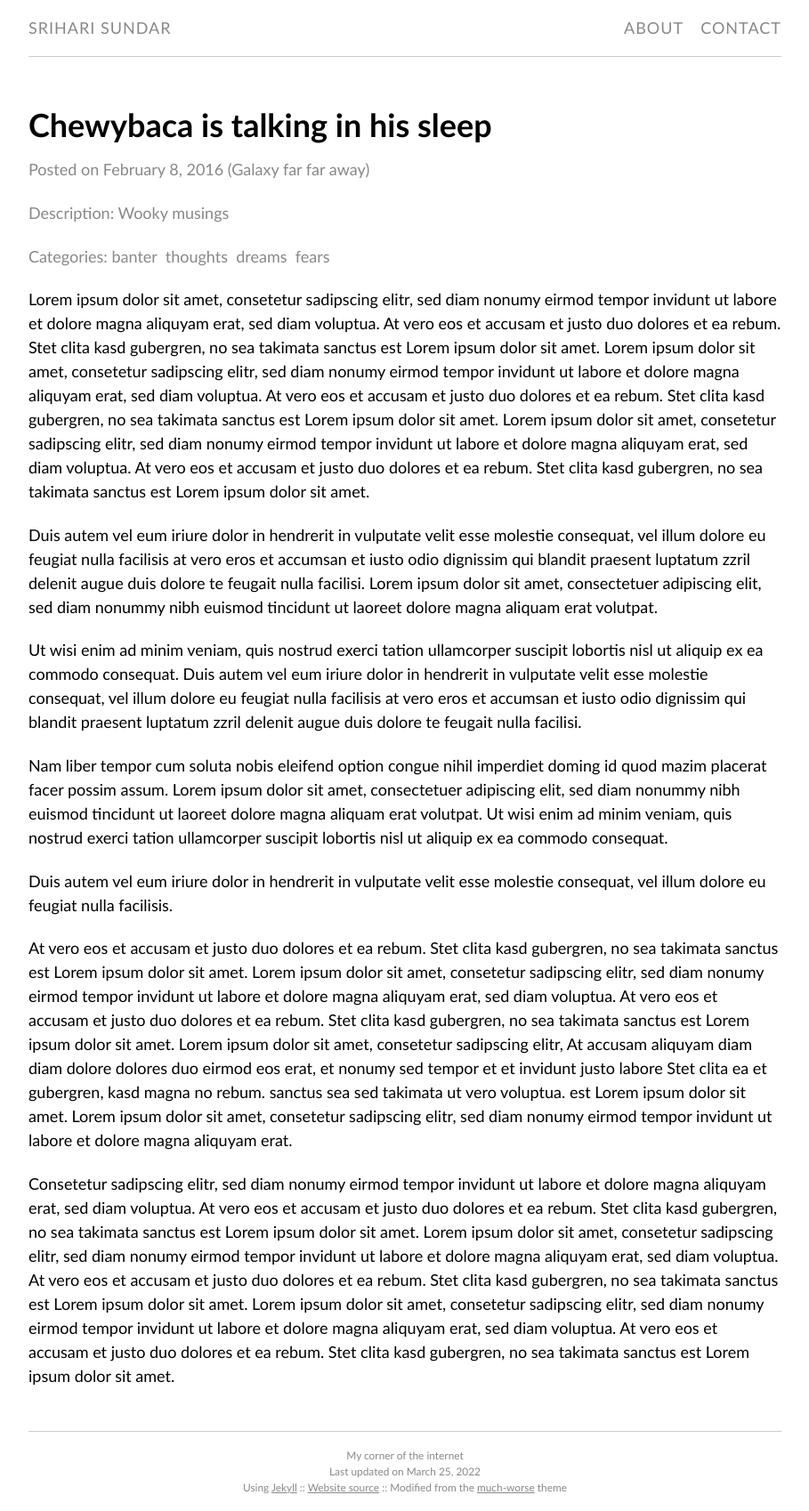
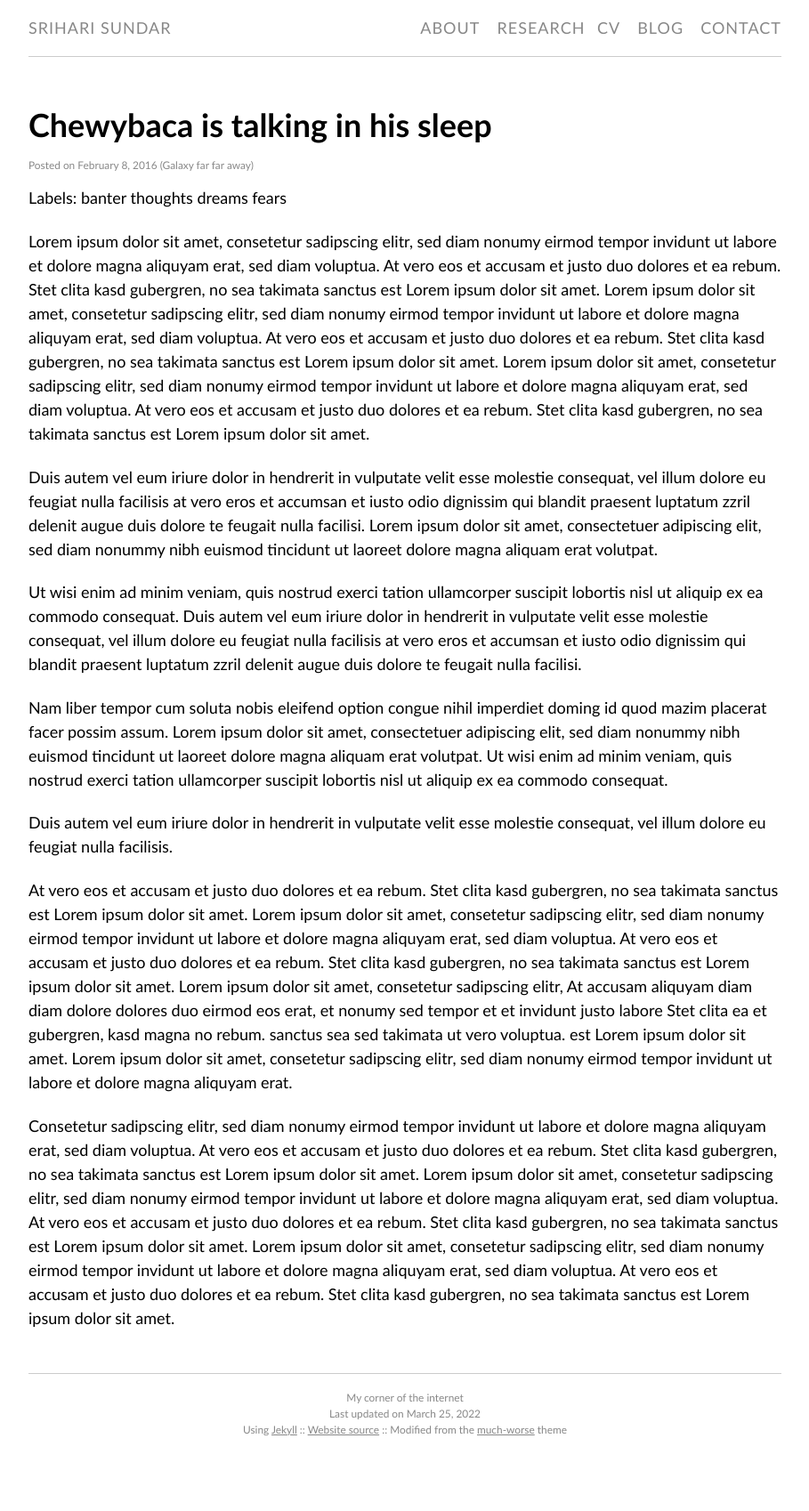
Before and after one commit to sriharisundar/sriharisundar.github.io, a Jekyll site: the page built from _posts/2016-02-08-Chewbaca-is-talking-in-his-sleep0.md, in a window 1280 px wide. Shown: the whole page at 89% size, without its empty margins (185-1094 px from the left). Built offline with Jekyll 4.4.1, drawn with Linux system fonts in a browser that asks for light colours; after the commit the page ends 1633 px from its top, so only the background shows below that.

Commit message:
Modify post style, new image layout etc

```diff
--- a/_layouts/post.html
+++ b/_layouts/post.html
@@ -4,21 +4,18 @@ layout: default
 <div class="post">
     <header class="post-header">
     <h1>{{ page.title }}</h1>
-    <p class="post-meta">Posted on {{ page.date | date: "%B %-d, %Y" }} {% if page.author %}by {{ page.author }}{{% else %}}{% if site.author.name %}by {{ site.author.name }}{% endif %}{% endif %}{% if page.location %} ({{ page.location }}{% endif %})</p>
+    <p class="post-date">Posted on {{ page.date | date: "%B %-d, %Y" }}
+        {% if page.author %}by {{ page.author }}{% else %}{% if site.author.name %}by {{ site.author.name }}{% endif %}{% endif %}
+        {% if page.location %} ({{ page.location }}){% endif %}</p>
 
-    {% if page.description %}
-    <p class="post-meta">Description: {{ page.description }}</p>
+    {% if page.shortsummary %}
+    <p class="post-summary">{{ page.shortsummary }}</p>
     {% endif %}
 
-    {% if page.categories %}
-    <p class="post-meta">Categories:
-    {% for cat in page.categories %}
-    <!-- <a href="{{/categories/#{{ cat }} | prepend: site.baseurl}}" title="{{ cat }}">{{ cat }}</a>&nbsp; -->
-    {{ cat }}&nbsp;
-    {% endfor %}
+    {% if page.labels %}
+    <p class="post-meta">Labels: {% for label in page.labels %}{{ label }}&nbsp;{% endfor %}</p>
+    {% endif %}
 
-    </p>
-    {% endif %}
     </header>
 
     {{ content }}
--- a/_posts/2016-02-08-Chewbaca-is-talking-in-his-sleep.md
+++ b/_posts/2016-02-08-Chewbaca-is-talking-in-his-sleep0.md
@@ -1,8 +1,7 @@
 ---
 layout: post
 title: "Chewybaca is talking in his sleep"
-description: "Wooky musings"
-categories: ["banter", "thoughts", "dreams", "fears"]
+labels: ["banter", "thoughts", "dreams", "fears"]
 location: "Galaxy far far away"
 ---
 
--- a/_sass/_page.scss
+++ b/_sass/_page.scss
@@ -45,9 +45,15 @@
     }
 }
 
-.post-meta {
+.post-date {
+    font-size: $vsmall-font-size;
+    color: $text-light-color;
+}
+
+.post-summary {
     font-size: $small-font-size;
     color: $text-light-color;
+    font-style: italic;
 }
 
 .post-link {
```
Also changed, not shown: _data/menu.yml (+13 -14 lines), _includes/image_with_text.html (added, +17 -0 lines), _posts/2022-03-25-Workstation.md (added, +9 -0 lines).
